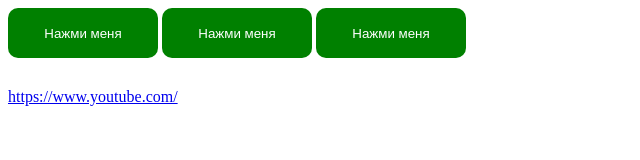
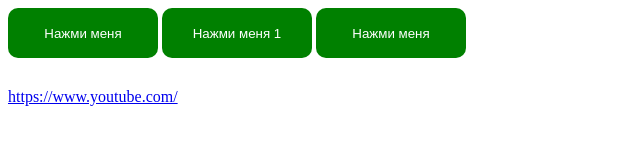
Before and after one commit to MSi-Prestige/JS-Listener-lesson, a plain HTML site: page index.html in a window 1280 px wide. Shown: the full height of the page, 0-640 px from the left. Drawn offline with Linux system fonts and the light colour scheme.

Commit message:
second commit

```diff
--- a/index.html
+++ b/index.html
@@ -8,7 +8,7 @@
   </head>
   <body>
         <button id="btn">Нажми меня</button>
-		<button >Нажми меня</button>
+		<button >Нажми меня 1</button>
 		<button>Нажми меня</button>
 
     	<a href="https://www.youtube.com/">https://www.youtube.com/</a>
```
